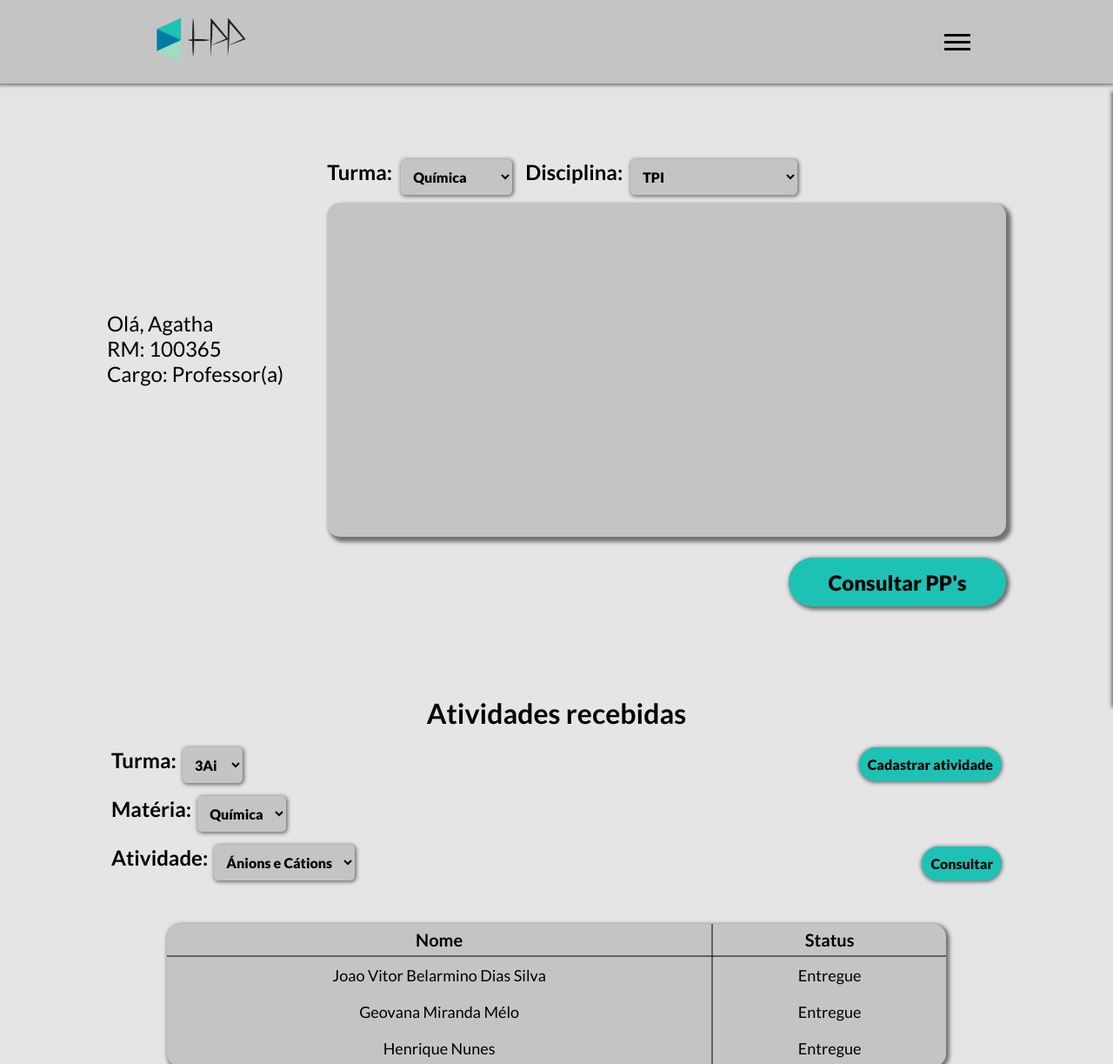
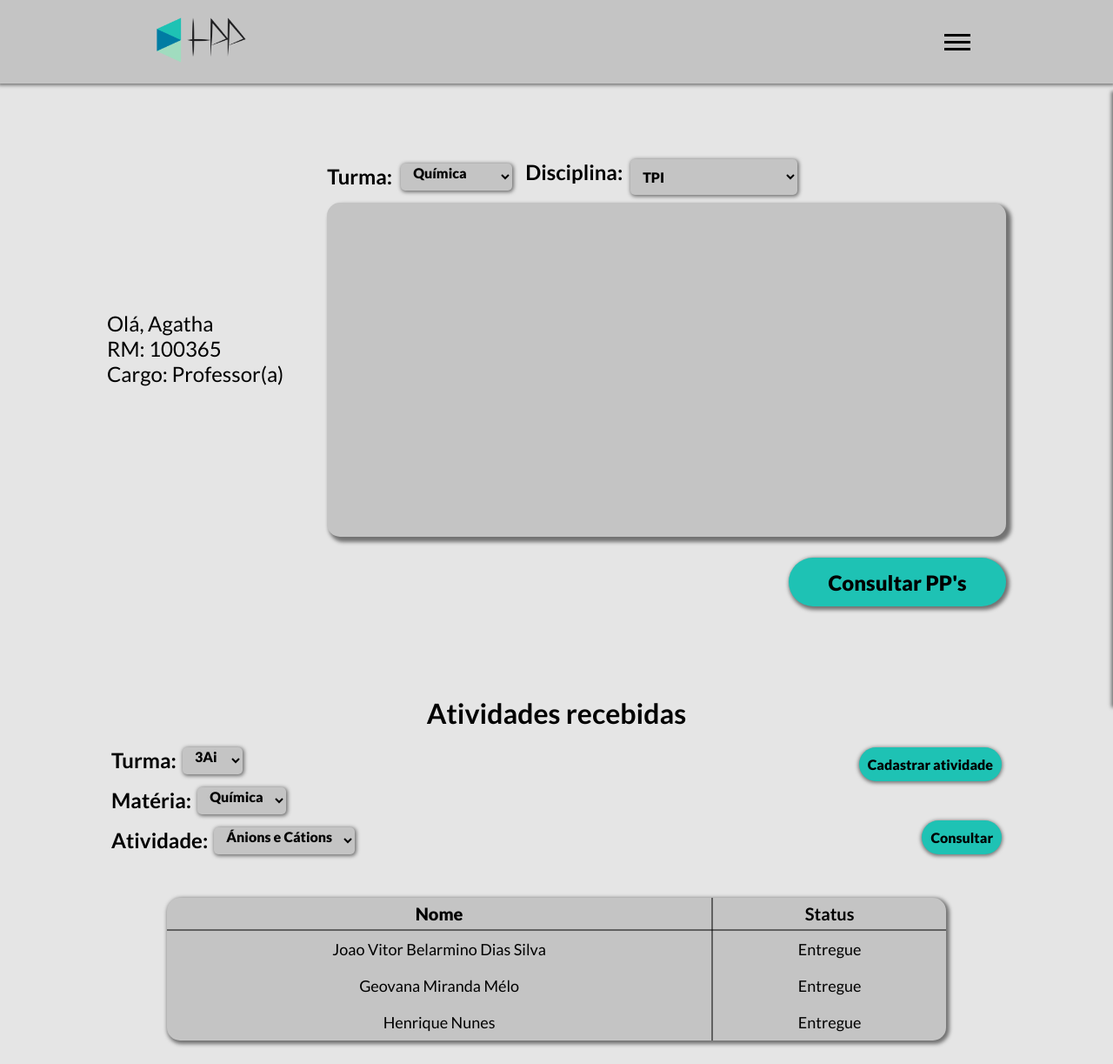
Before and after one commit to devlari/Helpp, a PHP site: page /inicioProfessor.php in a window 1280 px wide. Shown: the top 1223 px of the page at 87% size. Run offline with PHP 8.4, Linux system fonts and the light colour scheme; some libraries are stand-ins or nearby versions.

Commit message:
front-end

```diff
--- a/css/style.css
+++ b/css/style.css
@@ -48,7 +48,6 @@
     -moz-box-shadow: 4px 4px 4px 2px rgba(0, 0, 0, 0.5);
     box-shadow: 4px 4px 4px 2px rgba(0, 0, 0, 0.5);
 }
-
 .consultarpp{
     width: 250px;
     height: 56px;
@@ -63,6 +62,9 @@
     -webkit-box-shadow: 2px 2px 4px 2px rgba(0, 0, 0, 0.5);
     -moz-box-shadow: 2px 2px 4px 2px rgba(0, 0, 0, 0.5);
     box-shadow: 2px 2px 4px 2px rgba(0, 0, 0, 0.5);
+    outline:none;
+    cursor:pointer
+
 }
 
 .filtro{
@@ -387,7 +389,7 @@ select{
     outline: none;
     border:0px;
     border-radius:5px;
-    padding:10px;
+    padding:0px 10px 10px 10px;
     background-color:#c4c4c4;
     -webkit-box-shadow: 1px 1px 4px 1px rgba(0, 0, 0, 0.5);
     -moz-box-shadow: 1px 1px 4px 1px rgba(0, 0, 0, 0.5);
@@ -415,6 +417,7 @@ table{
     border-bottom:2px solid rgba(0, 0, 0, 0.5);
     border-right:2px solid rgba(0, 0, 0, 0.5);
     font-size:20px;
+    font-weight: 900;
 }
 .headerStatus{
     padding:6px;
@@ -424,11 +427,16 @@ table{
 .celulaNome{
     width: 70%;
     border-right:2px solid rgba(0, 0, 0, 0.5);
-    cursor: pointer;
 }
 .celulaStatus{
     width: 30%;
 }
+
+.nomeAluno{
+    cursor:pointer;
+}
+
+
 .tabela-atividade, td{
     padding:10px;
     text-align:center;
--- a/inicioProfessor.php
+++ b/inicioProfessor.php
@@ -114,15 +114,15 @@
                     <th class="headerStatus">Status</th>
                 </tr>
                 <tr>
-                    <td class="celulaNome">Joao Vitor Belarmino Dias Silva</td>
+                    <td class="celulaNome"><span class="nomeAluno">Joao Vitor Belarmino Dias Silva</span></td>
                     <td class="celulaStatus">Entregue</td>
                 </tr>
                 <tr>
-                    <td class="celulaNome">Geovana Miranda Mélo</td>
+                    <td class="celulaNome"><span class="nomeAluno">Geovana Miranda Mélo</span></td>
                     <td class="celulaStatus">Entregue</td>
                 </tr>
                 <tr>
-                    <td class="celulaNome">Henrique Nunes</td>
+                    <td class="celulaNome"><span class="nomeAluno">Henrique Nunes</span></td>
                     <td class="celulaStatus">Entregue</td>
                 </tr>
             </table>
--- a/js/app.js
+++ b/js/app.js
@@ -32,7 +32,7 @@ function modalAtivAluno(modalID) {
   var nomeAluno = document.getElementsByClassName('celulaNome');
   if(modal) {
     tabela.addEventListener("click", (e) =>{
-        if(e.target.className == "celulaNome"){
+        if(e.target.className == "nomeAluno"){
         modal.classList.add("mostrar");
         modal.addEventListener("click", (e) =>{
           if(e.target.className == "botao-fechar" || e.target == modal) {
```
